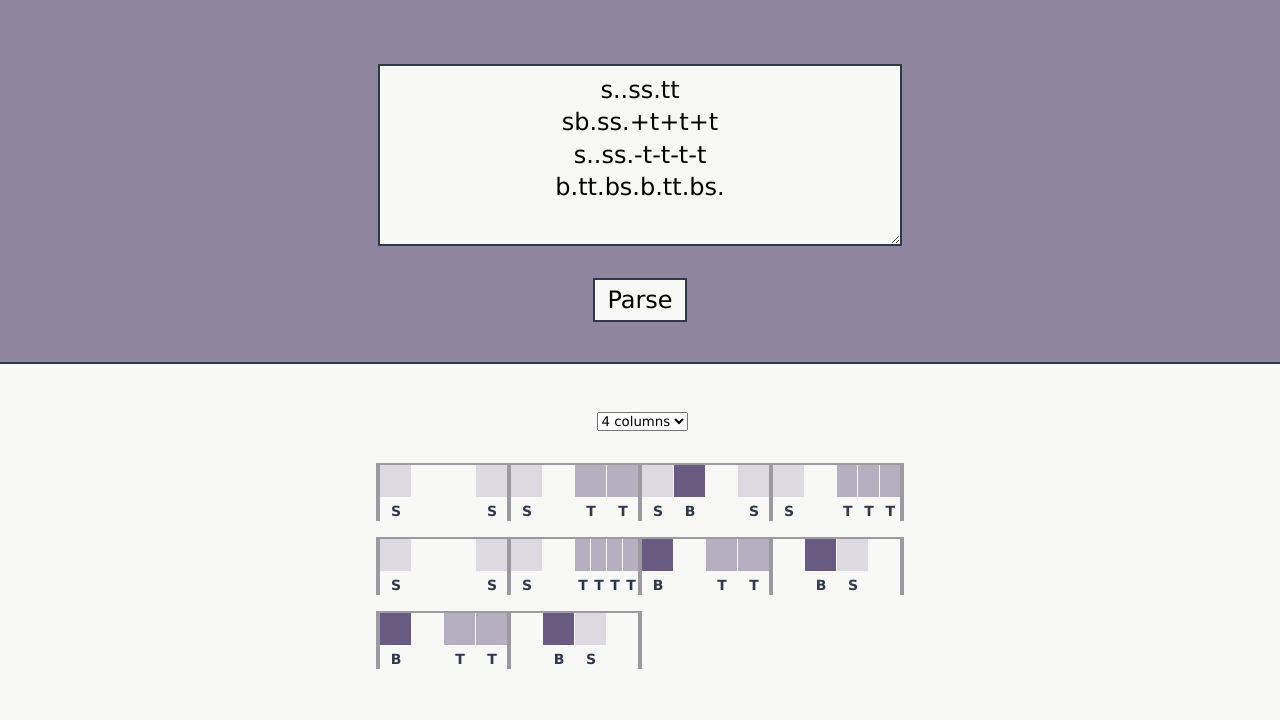
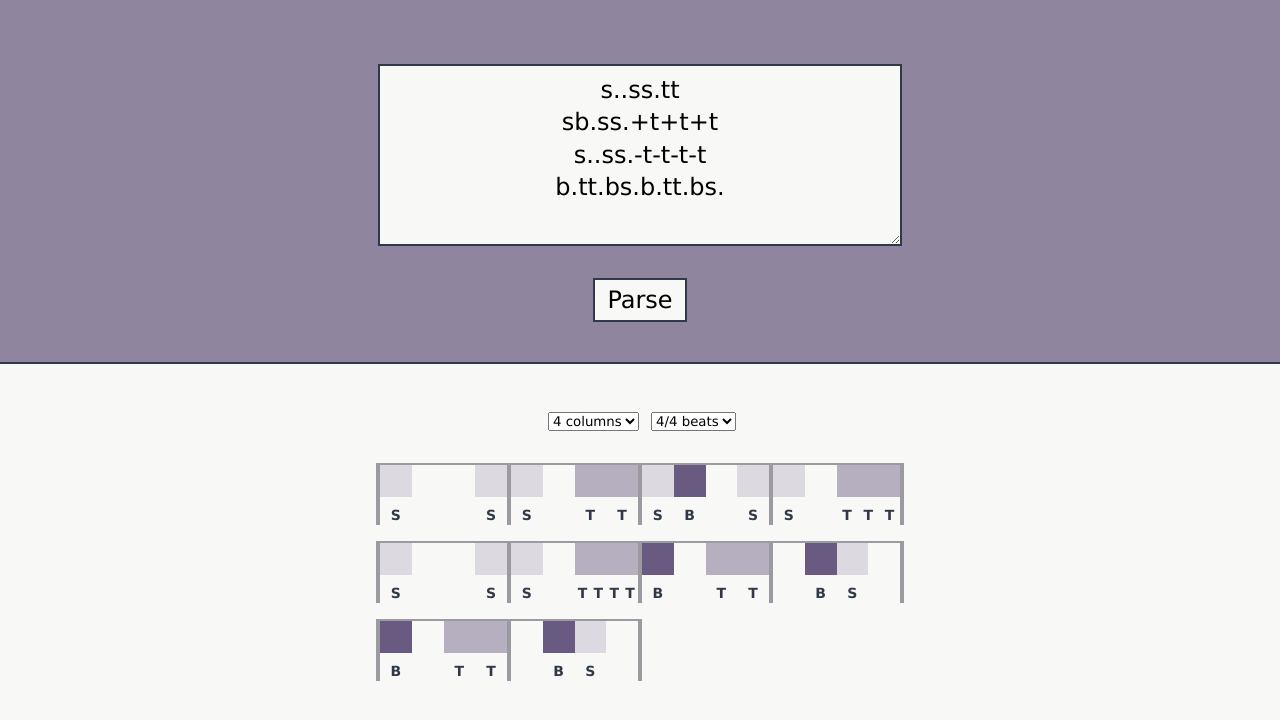
Before and after one commit to szduda/drumemo, a React (Create React App) app: page / in a window 1280 px wide. Shown: the top 720 px of the page. Built offline with nearby package versions, Linux system fonts and the light colour scheme.

Commit message:
add beat base setting, use history.pushState instead of setting a new window.location

```diff
--- a/src/App.tsx
+++ b/src/App.tsx
@@ -1,15 +1,16 @@
-import { useNotes } from "./helpers";
-import { BarPrinter, NotesForm, Theme } from "./features";
+import { useNotes } from "./helpers"
+import { BarPrinter, NotesForm, Theme } from "./features"
+import { FC } from "react"
 
-export const Drumemo = () => {
-  const [notes, setNotes, submitedNotes, submitNotes] = useNotes();
+export const Drumemo: FC = () => {
+  const [notes, setNotes, submitedNotes, submitNotes] = useNotes()
 
   return (
     <Theme>
       <NotesForm {...{ notes, setNotes, submitNotes }} />
       <BarPrinter notes={submitedNotes} />
     </Theme>
-  );
-};
+  )
+}
 
-export default Drumemo;
+export default Drumemo
--- a/src/features/Bar/Bar.tsx
+++ b/src/features/Bar/Bar.tsx
@@ -36,7 +36,7 @@ const Wrapper = (props) => (
     css={css`
       width: 100%;
       display: inline-flex;
-      max-width: 135px;
+      width: 135px;
       border-left: 4px solid #9a9aa0;
       border-right: 4px solid #9a9aa0;
       border-top: 2px solid #9a9aa0;
@@ -49,18 +49,20 @@ const Hit = ({ label = "", divider = 4 }) => (
   <div
     css={css`
       display: inline-block;
+      width: ${400 / divider}%;
     `}
   >
     <div
       css={css`
         display: inline-block;
         height: 32px;
-      width: ${128 / divider - 1}px;
+        width: 100%;
         margin-right: 1px;
         background: ${getHitColor(label)};
-      display: flex;
-      align-items: center;
         padding: 0 4px;
+
+        &:not(:first-of-type) {
+          border-left: 1px solid #f8f8f7;
         }
       `}
     />
--- a/src/features/BarPrinter/BarPrinter.tsx
+++ b/src/features/BarPrinter/BarPrinter.tsx
@@ -1,6 +1,6 @@
 /** @jsxImportSource @emotion/react */
 
-import { FC, useMemo, useState } from "react"
+import { FC, useState } from "react"
 import { css } from "@emotion/react"
 import { convertToBars } from "../../helpers"
 import { Bar } from ".."
@@ -12,11 +12,12 @@ type Props = {
 
 export const BarPrinter: FC<Props> = ({ notes }) => {
   const [cols, setCols] = useState(4)
+  const [base, setBase] = useState(4)
 
   return (
     <Wrapper {...{ cols }}>
-      <Settings {...{ cols, setCols }} />
-      {convertToBars(notes).map((bar, barIndex) =>
+      <Settings {...{ cols, setCols, base, setBase }} />
+      {convertToBars(notes, base).map((bar, barIndex) =>
         <Bar key={bar + barIndex} notes={bar} />
       )}
     </Wrapper>
--- a/src/features/BarPrinter/Settings.tsx
+++ b/src/features/BarPrinter/Settings.tsx
@@ -6,16 +6,35 @@ import { css } from "@emotion/react"
 type Props = {
   cols: number
   setCols(cols: number): void
+  base: number
+  setBase(cols: number): void
 }
 
 const availableCols = [2, 3, 4, 6, 8]
+const availableBases = [3, 4]
 
-export const Settings: FC<Props> = ({ cols, setCols }) => (
+export const Settings: FC<Props> = ({ cols, setCols, base, setBase }) => (
   <Wrapper>
-    <select value={cols} onChange={e => setCols(Number(e.target.value))}>
-      {availableCols.map(col =>
-        <option key={col} value={col}>{col} columns</option>
-      )}
+    <select
+      value={cols}
+      onChange={(e) => setCols(Number(e.target.value))}
+      css={hideOnMobile()}
+    >
+      {availableCols.map((_cols) => (
+        <option key={_cols} value={_cols} css={setOptionVisibility(_cols)}>
+          {_cols}
+          {cols === _cols ? " columns" : ""}
+        </option>
+      ))}
+    </select>
+
+    <select value={base} onChange={(e) => setBase(Number(e.target.value))}>
+      {availableBases.map((_base) => (
+        <option key={_base} value={_base}>
+          {_base === 3 ? "6/8" : "4/4"}
+          {base === _base ? " beats" : ""}
+        </option>
+      ))}
     </select>
   </Wrapper>
 )
@@ -26,11 +45,28 @@ const Wrapper = (props) => (
     css={css`
       width: 100%;
       margin: 0 0 32px;
-      display: none;
       justify-content: center;
+      display: flex;
 
-      @media(min-width: 768px) {
-        display: flex;
+      > *:not(:last-of-type) {
+        margin-right: 12px;
       }
-  `} />
+    `}
+  />
 )
+
+const setOptionVisibility = (col: number) =>
+  col < 6
+    ? undefined
+    : css`
+        @media (max-width: 1071px) {
+          display: none;
+        }
+      `
+
+const hideOnMobile = () => css`
+  display: none;
+  @media (min-width: 768px) {
+    display: flex;
+  }
+`
--- a/src/helpers/convertToBars.tsx
+++ b/src/helpers/convertToBars.tsx
@@ -1,10 +1,10 @@
 import { HITS, HIT_REGEX } from "."
 
-export const convertToBars = (notes: string) => {
+export const convertToBars = (notes: string, base = 4) => {
   const bars: string[] = []
   let bar = ""
   notes.match(HIT_REGEX)?.forEach((hit) => {
-    if (evalBar(bar) < 4) {
+    if (evalBar(bar) < base) {
       bar += hit
     } else {
       bars.push(bar)
--- a/src/helpers/useNotes.ts
+++ b/src/helpers/useNotes.ts
@@ -1,27 +1,46 @@
-import { useEffect, useState } from "react";
+import { useCallback, useEffect, useState } from "react"
 
 const DEFAULT_NOTES =
-  "s..ss.tt\nsb.ss.+t+t+t\ns..ss.-t-t-t-t\nb.tt.bs.b.tt.bs.";
-const NOTES_QUERY_PARAM = "q";
-
-const setQueryParam = (notes: string) => {
-  const params = new URLSearchParams();
-  params.set(NOTES_QUERY_PARAM, notes);
-  document.location.search = params.toString();
-};
+  "s..ss.tt\nsb.ss.+t+t+t\ns..ss.-t-t-t-t\nb.tt.bs.b.tt.bs."
+const NOTES_QUERY_PARAM = "q"
 
 export const useNotes = () => {
-  const [notes, setNotes] = useState(DEFAULT_NOTES);
-  const [submitedNotes, submitNotes] = useState(DEFAULT_NOTES);
+  const [notes, setNotes] = useState(DEFAULT_NOTES)
+  const [submitedNotes, submitNotes] = useState(DEFAULT_NOTES)
+
+  const setQueryParam = useCallback((_notes: string = '') => {
+    if (_notes === submitedNotes) {
+      return
+    }
+
+    const params = new URLSearchParams()
+    params.set(NOTES_QUERY_PARAM, _notes.trim())
+    window.history.pushState({}, '', `/?${params.toString()}`)
+
+    setNotes(notes)
+    submitNotes(notes)
+  }, [submitedNotes])
+
+  const setNotesFromUrl = useCallback(() => {
+    const query = new URLSearchParams(window.location.search)
+    const _notes = query.get(NOTES_QUERY_PARAM)
+
+    if (_notes === submitedNotes) {
+      return
+    }
+
+    setNotes(_notes ?? DEFAULT_NOTES)
+    submitNotes(_notes ?? DEFAULT_NOTES)
+  }, [submitedNotes])
 
   useEffect(() => {
-    const query = new URLSearchParams(document.location.search);
-    const _notes = query.get(NOTES_QUERY_PARAM);
-    if (_notes && _notes !== submitedNotes) {
-      setNotes(_notes);
-      submitNotes(_notes);
-    }
-  }, [document.location.search]);
+    window.addEventListener('popstate', setNotesFromUrl)
+    return () => window.removeEventListener('popstate', setNotesFromUrl)
+  }, [])
 
-  return [notes, setNotes, submitedNotes, setQueryParam] as const;
-};
+  useEffect(() => {
+    setNotesFromUrl()
+  }, [window.location.search])
+
+  return [notes, setNotes, submitedNotes, setQueryParam] as const
+}
```
Lines whose indentation alone changed are shown as unchanged.
